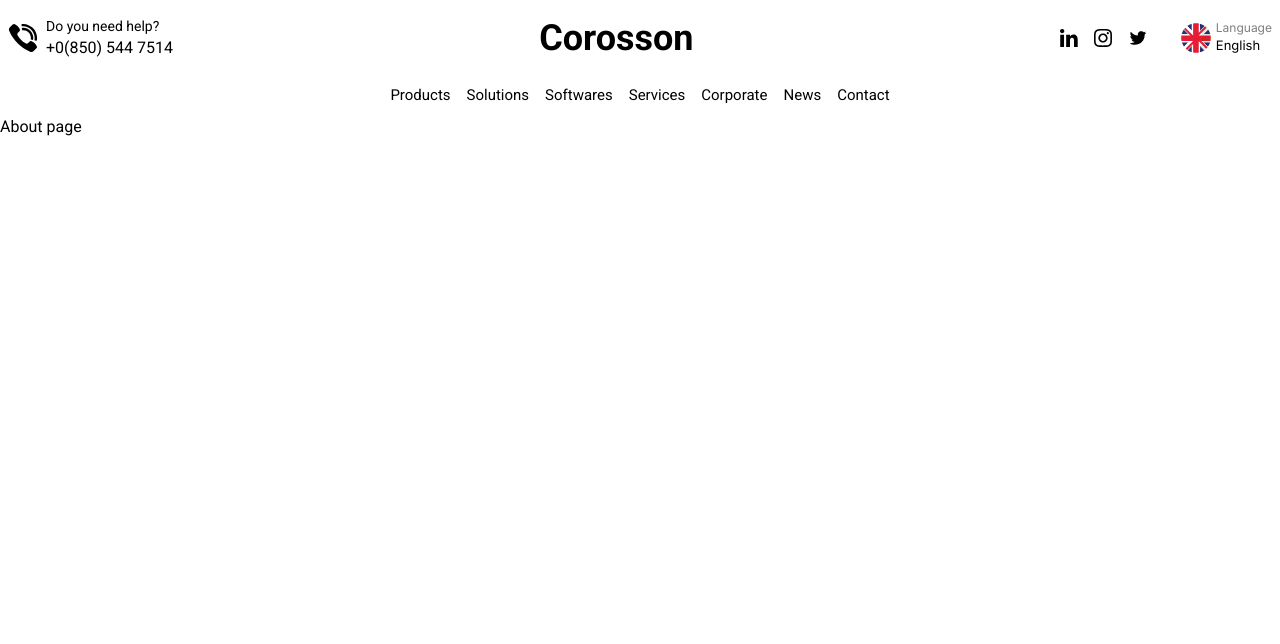
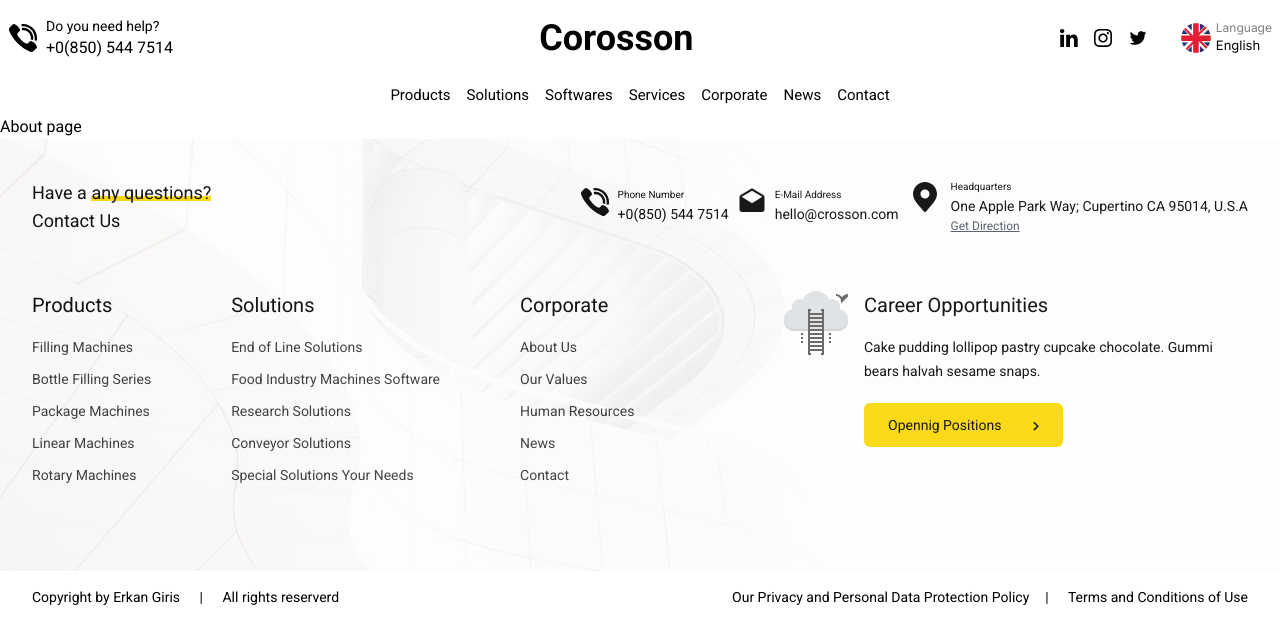
Before and after one commit to ais-sam/nextjs-business-website, a Next.js app: page /about in a window 1280 px wide. Shown: the top 644 px of the page. Built offline with nearby package versions, Linux system fonts and the light colour scheme.

Commit message:
add Footer

```diff
--- /dev/null
+++ b/components/shared/Footer/ContactInfoCard.js
@@ -0,0 +1,41 @@
+import phone from "../../../public/icons/phone.svg"
+import message from "../../../public/icons/message.svg"
+import location from "../../../public/icons/location.svg"
+import Image from "next/image"
+const ContactInfoCard = ({type}) => {
+    const data = {
+      phone: {
+        title: "Phone Number",
+        info: "+0(850) 544 7514",
+        icon: phone,
+        width:30,
+        height:30
+      },
+      message: {
+        title: "E-Mail Address",
+        info: "hello@crosson.com",
+        icon: message,
+        width:30,
+        height:30
+      },
+      location:{
+        title: "Headquarters",
+        info: "One Apple Park Way; Cupertino CA 95014, U.S.A",
+        icon: location,
+        width:36,
+        height:36
+      }
+    };
+  return (
+    <div className="flex items-start gap-2">
+      <Image src={data[type].icon} width={data[type].width} height={data[type].height}/>
+      <div>
+        <span className="text-[10px] block">{data[type].title}</span>
+        <span className="text-sm">{data[type].info}</span>
+        {type==="location" && <span className="block underline text-xs font-roboto text-gray-600 cursor-pointer">Get Direction</span>}
+      </div>
+    </div>
+  );
+}
+
+export default ContactInfoCard
--- /dev/null
+++ b/components/shared/Footer/Copyright.js
@@ -0,0 +1,18 @@
+
+
+const Copyright = () => {
+  return (
+    <div className="container py-4 flex flex-col lg:flex-row justify-between text-sm">
+      <p>
+        Copyright by Erkan Giris <span className="px-4">|</span> All rights
+        reserverd
+      </p>
+      <p>
+        Our Privacy and Personal Data Protection Policy
+        <span className="px-4">|</span> Terms and Conditions of Use
+      </p>
+    </div>
+  );
+}
+
+export default Copyright
--- /dev/null
+++ b/components/shared/Footer/index.js
@@ -0,0 +1,86 @@
+import Underline from 'components/shared/Underline'
+import ContactInfoCard from 'components/shared/Footer/ContactInfoCard'
+import Image from 'next/image'
+import carrer from "../../../public/icons/carrer.svg"
+import arrow from "../../../public/icons/arrow.svg"
+import Copyright from 'components/shared/Footer/Copyright'
+
+const Footer = () => {
+  return (
+    <div>
+      <div className="footer py-10">
+        <div className='container'>
+          {/* Top */}
+          <div className="flex flex-col gap-6 lg:flex-row lg:items-center lg:justify-between">
+            <h4 className="text-lg">
+              Have a <Underline text="any questions?" />
+              <br /> Contact Us{" "}
+            </h4>
+            <div className="flex flex-col  lg:flex-row items-start  lg:items-center gap-4 lg:gap-2">
+              <ContactInfoCard type="phone" />
+              <ContactInfoCard type="message" />
+              <ContactInfoCard type="location" />
+            </div>
+          </div>
+
+          {/* Buttom */}
+          <div className="flex flex-col lg:flex-row gap-4 items-start justify-between mt-14 mb-10">
+            {/* Left */}
+            <div className="flex flex-col gap-4 lg:gap-20 lg:flex-row">
+              <div>
+                <h4 className="text-xl mb-3">Products</h4>
+                <ul className="leading-8 text-sm opacity-80">
+                  <li>Filling Machines</li>
+                  <li>Bottle Filling Series</li>
+                  <li>Package Machines</li>
+                  <li>Linear Machines</li>
+                  <li>Rotary Machines</li>
+                </ul>
+              </div>
+              <div>
+                <h4 className="text-xl mb-3">Solutions</h4>
+                <ul className="leading-8 text-sm opacity-80">
+                  <li>End of Line Solutions</li>
+                  <li>Food Industry Machines Software</li>
+                  <li>Research Solutions</li>
+                  <li>Conveyor Solutions</li>
+                  <li>Special Solutions Your Needs</li>
+                </ul>
+              </div>
+              <div>
+                <h4 className="text-xl mb-3">Corporate</h4>
+                <ul className="leading-8 text-sm opacity-80">
+                  <li>About Us</li>
+                  <li>Our Values</li>
+                  <li>Human Resources</li>
+                  <li>News</li>
+                  <li>Contact</li>
+                </ul>
+              </div>
+            </div>
+            {/* right */}
+            <div className='flex flex-col lg:flex-row items-start gap-4'>
+              <Image src={carrer} />
+              <div>
+                <h4 className="text-xl mb-4">Career Opportunities</h4>
+                <p className="text-sm leading-6 max-w-sm mb-5">
+                  Cake pudding lollipop pastry cupcake chocolate. Gummi bears
+                  halvah sesame snaps.
+                </p>
+                <button className="flex items-center gap-8 px-6 py-3 text-sm bg-w-yellow rounded-md">
+                  Opennig Positions
+                  <Image className=' translate-y-[2px] w-[6px]' src={arrow}/>
+                </button>
+              </div>
+            </div>
+          </div>
+        </div>
+
+      </div>
+        {/* Copyright */}
+        <Copyright/>
+    </div>
+  );
+}
+
+export default Footer
--- a/components/shared/Underline.js
+++ b/components/shared/Underline.js
@@ -0,0 +1,11 @@
+import React from 'react'
+
+const Underline = ({text}) => {
+  return (
+    <span className='underlined'>
+        {text}
+    </span>
+  )
+}
+
+export default Underline
--- a/jsconfig.json
+++ b/jsconfig.json
@@ -3,6 +3,8 @@
         "baseUrl": ".",
         "paths": {
             "@components": ["components/*"],
+            "@images": ["public/images/*"],
+            "@icons": ["./public/icons/*"]
         }
     }
 }
--- a/pages/_app.js
+++ b/pages/_app.js
@@ -1,6 +1,7 @@
 import "../styles/globals.css";
 import Head from "next/head";
-import Header from "/components/shared/Header"
+import Header from "components/shared/Header"
+import Footer from "components/shared/Footer";
 
 function MyApp({ Component, pageProps }) {
   return (
@@ -13,6 +14,7 @@
       </Head>
       <Header/>
       <Component {...pageProps} />
+      <Footer/>
     </>
   );
 }
--- a/styles/globals.css
+++ b/styles/globals.css
@@ -5,3 +5,34 @@
 html{
   font-family: 'Roboto', sans-serif;
 }
+
+.underlined{
+  position: relative;
+}
+.underlined::after{
+  content: "";
+  position: absolute;
+  width: 100%;
+  height: 5px;
+  background-color: #FCD900;
+  left: 0;
+  bottom: 2px;
+  z-index: -1;
+}
+
+.footer{
+  position: relative;
+}
+.footer::after{
+  content: "";
+  position: absolute;
+  width: 100%;
+  height: 100%;
+  left: 0;
+  bottom: 0;
+  background-image: url("../public/images/footer-bg.png");
+  background-position: center;
+  background-repeat: no-repeat;
+  background-size: cover;
+  opacity: 0.1;
+}
--- a/tailwind.config.js
+++ b/tailwind.config.js
@@ -9,12 +9,22 @@
     "./src/**/*.{js,ts,jsx,tsx}",
   ],
   theme: {
+    container: {
+      center:true,
+      padding: {
+        DEFAULT: '1rem',
+        sm: '1rem',
+        lg: '2rem',
+        xl: '2rem',
+        '2xl': '6rem',
+      },
+    },
     extend: {
       colors:{
         "dark-blue": "#001E6C",
         "w-blue": "#035397",
         "w-orange": "#E8630A",
-        "w-yellow": "FCD900",
+        "w-yellow": "#FCD900",
         "light-blue": "EFFFFD"
       }
     },
```
Also changed, not shown: components/shared/Footer.js (deleted), public/images/footer-bg.png (added), 1 other file (tests, documents, lock files or other folders).
